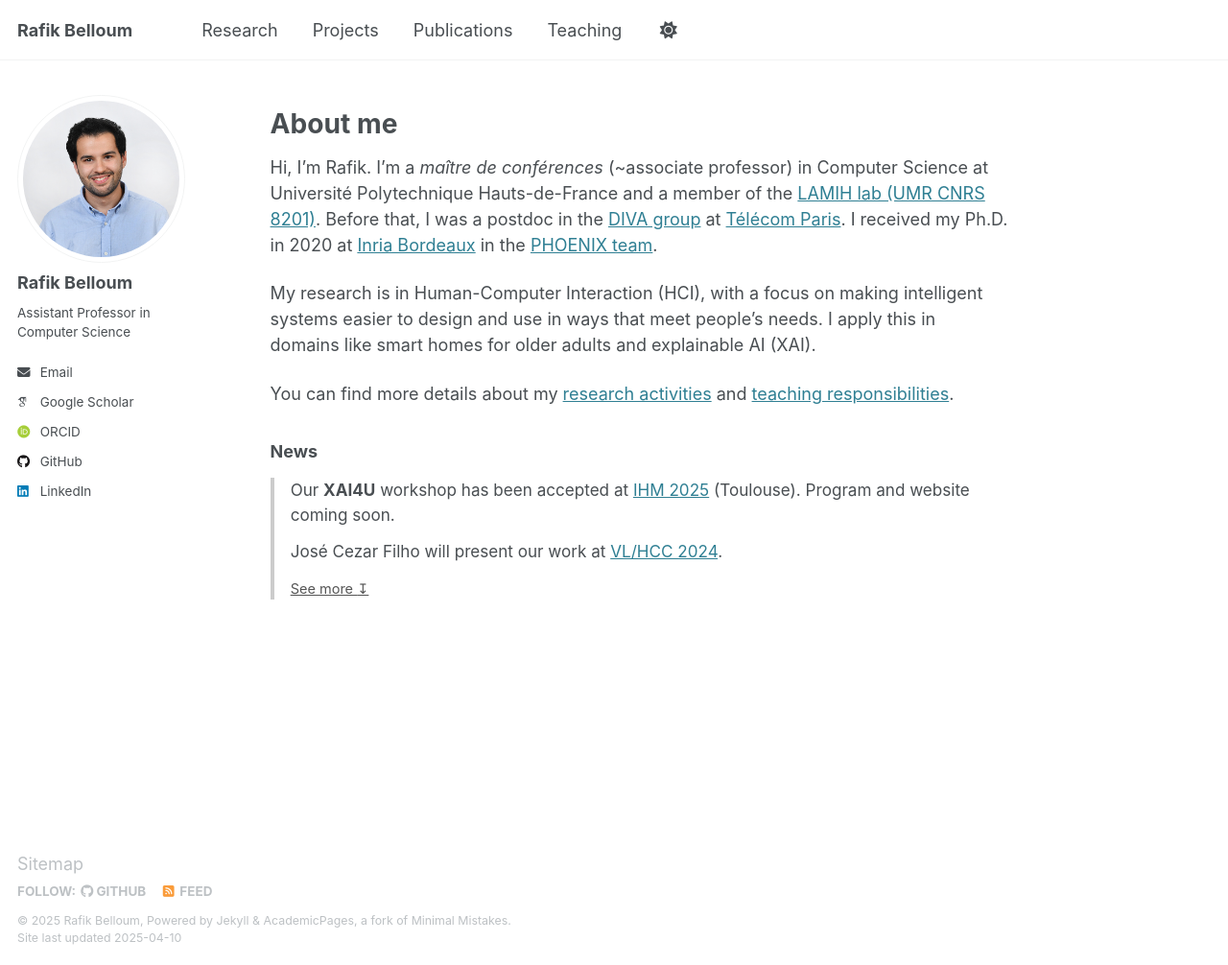
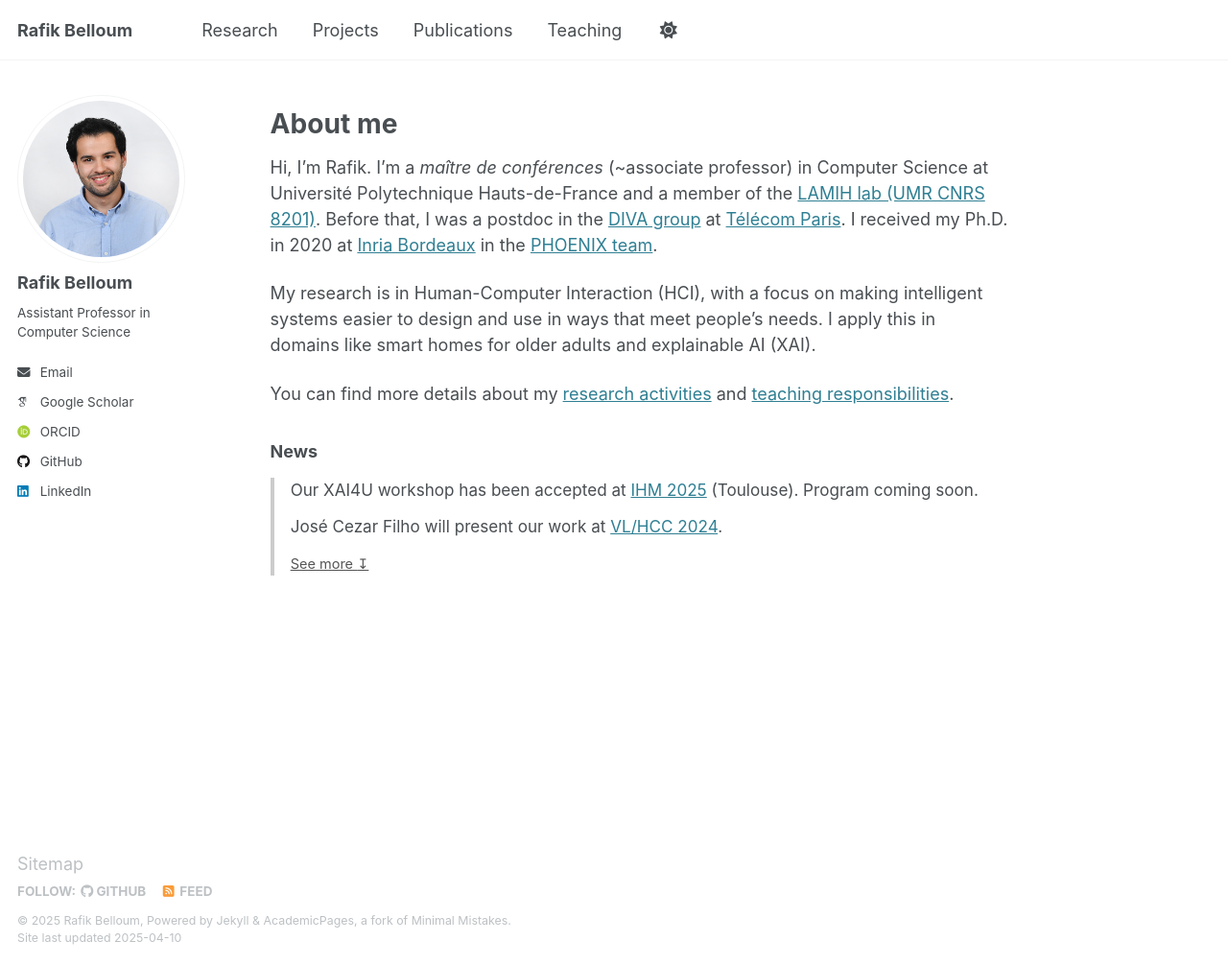
Before and after one commit to rafik-belloum/rafik-belloum.github.io, a Jekyll site: the page built from _pages/about.md, in a window 1280 px wide and 1006 px high. Shown: the whole window at 96% size. Built offline with Jekyll 4.4.1, drawn with Linux system fonts in a browser that asks for light colours; some web fonts are replaced.

Commit message:
Update about.md

```diff
--- a/_pages/about.md
+++ b/_pages/about.md
@@ -21,14 +21,14 @@ You can find more details about my [research activities](/research/) and [teachi
 <div id="news-box" style="margin-top: 1em; border-left: 4px solid #ccc; padding-left: 1em; font-size: 0.95em;">
   <ul id="news-list" style="list-style: none; padding-left: 0; margin: 0;">
     <li style="margin-bottom: 0.7em;">
-      Our <strong>XAI4U</strong> workshop has been accepted at <a href="https://ihm2025.afihm.org/" target="_blank">IHM 2025</a> (Toulouse). Program and website coming soon.
+      Our XAI4U workshop has been accepted at <a href="https://ihm2025.afihm.org/" target="_blank">IHM 2025</a> (Toulouse). Program coming soon.
     </li>
     <li style="margin-bottom: 0.7em;">
       José Cezar Filho will present our work at <a href="https://conf.researchr.org/home/vlhcc-2024" target="_blank">VL/HCC 2024</a>.
     </li>
     <div id="extra-news" style="overflow: hidden; height: 0; transition: height 0.4s ease;">
       <li style="margin-bottom: 0.7em;">
-        Our CHI 2023 paper <a href="https://chi2023.acm.org/" target="_blank">received an Honorable Mention</a>.
+        Our <a href="https://chi2023.acm.org/" target="_blank">CHI</a> paper received an Honorable Mention.
       </li>
     </div>
   </ul>
```
